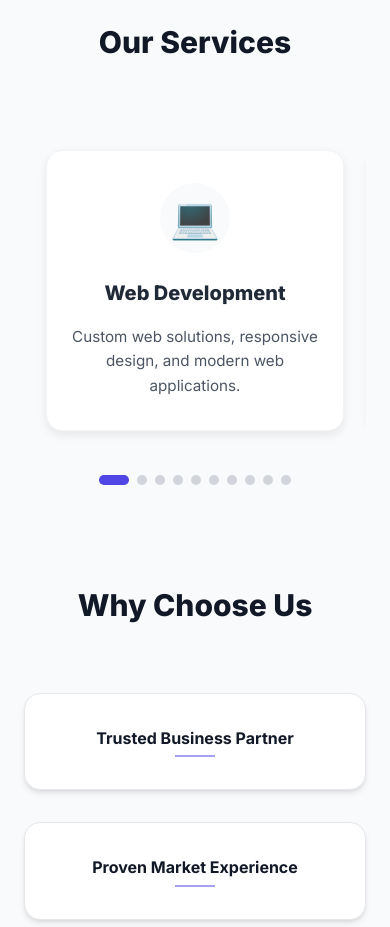
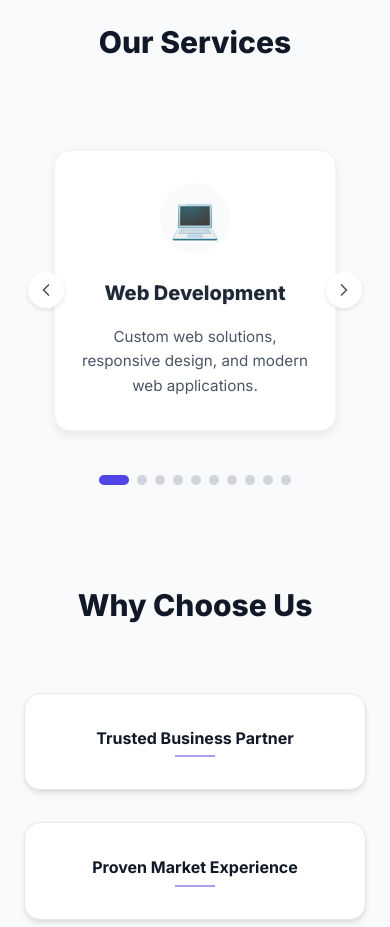
Before and after one commit to 157-49-18-22/page, a React (Vite) app: page / in a window 390 px wide. Shown: the part 2060-2987 px from the top of the page. Built offline with nearby package versions, Linux system fonts and the light colour scheme.

Commit message:
feat: Add comprehensive styling for a responsive company carousel component, including cards, navigation, and indicators.

```diff
--- a/src/components/Companies.css
+++ b/src/components/Companies.css
@@ -19,6 +19,7 @@
 .carousel-viewport {
     overflow: hidden;
     width: 100%;
+    flex: 1;
     margin: 0;
     /* Add padding to show shadows without clipping */
     padding: 20px 0;
@@ -37,7 +38,7 @@
 
 /* Individual Slide Item */
 .carousel-item {
-    padding: 0 12px;
+    padding: 0 20px;
     /* Gap between cards */
     box-sizing: border-box;
 }
@@ -164,11 +165,11 @@
 }
 
 .carousel-button.prev {
-    margin-right: -24px;
+    margin-right: 12px;
 }
 
 .carousel-button.next {
-    margin-left: -24px;
+    margin-left: 12px;
 }
 
 .carousel-button svg {
@@ -218,8 +219,31 @@
     }
 
     .carousel-button {
-        display: none;
-        /* Hide arrows on mobile, rely on swipe/dots */
+        display: flex;
+        position: absolute;
+        top: 50%;
+        transform: translateY(-50%);
+        width: 36px;
+        height: 36px;
+        z-index: 20;
+        background: rgba(255, 255, 255, 0.95);
+        border: none;
+        box-shadow: 0 2px 5px rgba(0, 0, 0, 0.1);
+    }
+
+    .carousel-button.prev {
+        left: 4px;
+        margin-right: 0;
+    }
+
+    .carousel-button.next {
+        right: 4px;
+        margin-left: 0;
+    }
+
+    .carousel-button svg {
+        width: 20px;
+        height: 20px;
     }
 
     .company-card {
```
